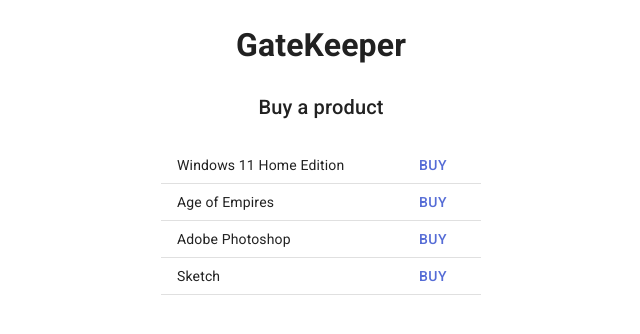
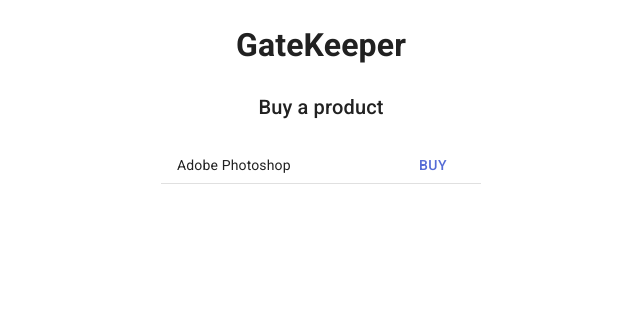
Before and after one commit to saravmajestic/gatekeeper, a React (Create React App) app in the folder client/: page /products in a window 1280 px wide. Shown: the top 334 px of the page, without its empty margins (319-959 px from the left). Built offline with nearby package versions, Linux system fonts and the light colour scheme.

Commit message:
fix: minor UI updates

```diff
--- a/client/src/modules/common/products.ts
+++ b/client/src/modules/common/products.ts
@@ -1,20 +1,20 @@
 import { Product } from "./types";
 
 export const PRODUCTS: Product[] = [
-  {
-    id: "windows-11",
-    name: "Windows 11 Home Edition",
-  },
-  {
-    id: "age-of-empires",
-    name: "Age of Empires",
-  },
+  // {
+  //   id: "windows-11",
+  //   name: "Windows 11 Home Edition",
+  // },
+  // {
+  //   id: "age-of-empires",
+  //   name: "Age of Empires",
+  // },
   {
     id: "adobe-photoshop",
     name: "Adobe Photoshop",
   },
-  {
-    id: "sketch",
-    name: "Sketch",
-  },
+  // {
+  //   id: "sketch",
+  //   name: "Sketch",
+  // },
 ];
--- a/client/src/pages/AuthenticateToken.tsx
+++ b/client/src/pages/AuthenticateToken.tsx
@@ -17,6 +17,7 @@ import useAuthentication from "../modules/license/useAuthentication";
 
 const AuthenticateToken = () => {
   const [isLoading, setIsLoading] = useState(true);
+  const [isAuthenticating, setIsAuthenticating] = useState(false);
   const [matchingLicenses, setMatchingLicenses] = useState<License[] | null>(
     null
   );
@@ -70,7 +71,7 @@ const AuthenticateToken = () => {
       fetchNFTMetadata();
     }
   }, [currentAccount]);
-  const authUsingLicense = (license: License) => {
+  const authUsingLicense = async (license: License) => {
     if (!productId || !deviceId) {
       alert("Invalid Product or device ID");
       return;
@@ -83,17 +84,20 @@ const AuthenticateToken = () => {
       alert("Invalid status, please try again");
       return;
     }
-    authenticate(
+    setIsAuthenticating(true);
+    await authenticate(
       productId,
       deviceId,
       currentAccount,
       license.token,
       createdJob._id
     ).then((backendJob) => alert("Successfully authenticated!"));
+    setIsAuthenticating(false);
   };
   return (
     <Box>
       {isLoading && isLoadingAccount && <Box>Loading...</Box>}
+      {isAuthenticating && <Box>Authenticating...</Box>}
       {!isLoadingAccount && !currentAccount && (
         <Button onClick={connectWalletAction} variant="contained">
           Connect Wallet
@@ -110,7 +114,7 @@ const AuthenticateToken = () => {
                   secondaryAction={
                     <Button
                       onClick={() => authUsingLicense(license)}
-                      disabled={!createdJob}
+                      disabled={!createdJob || isAuthenticating}
                     >
                       Use
                     </Button>
```
